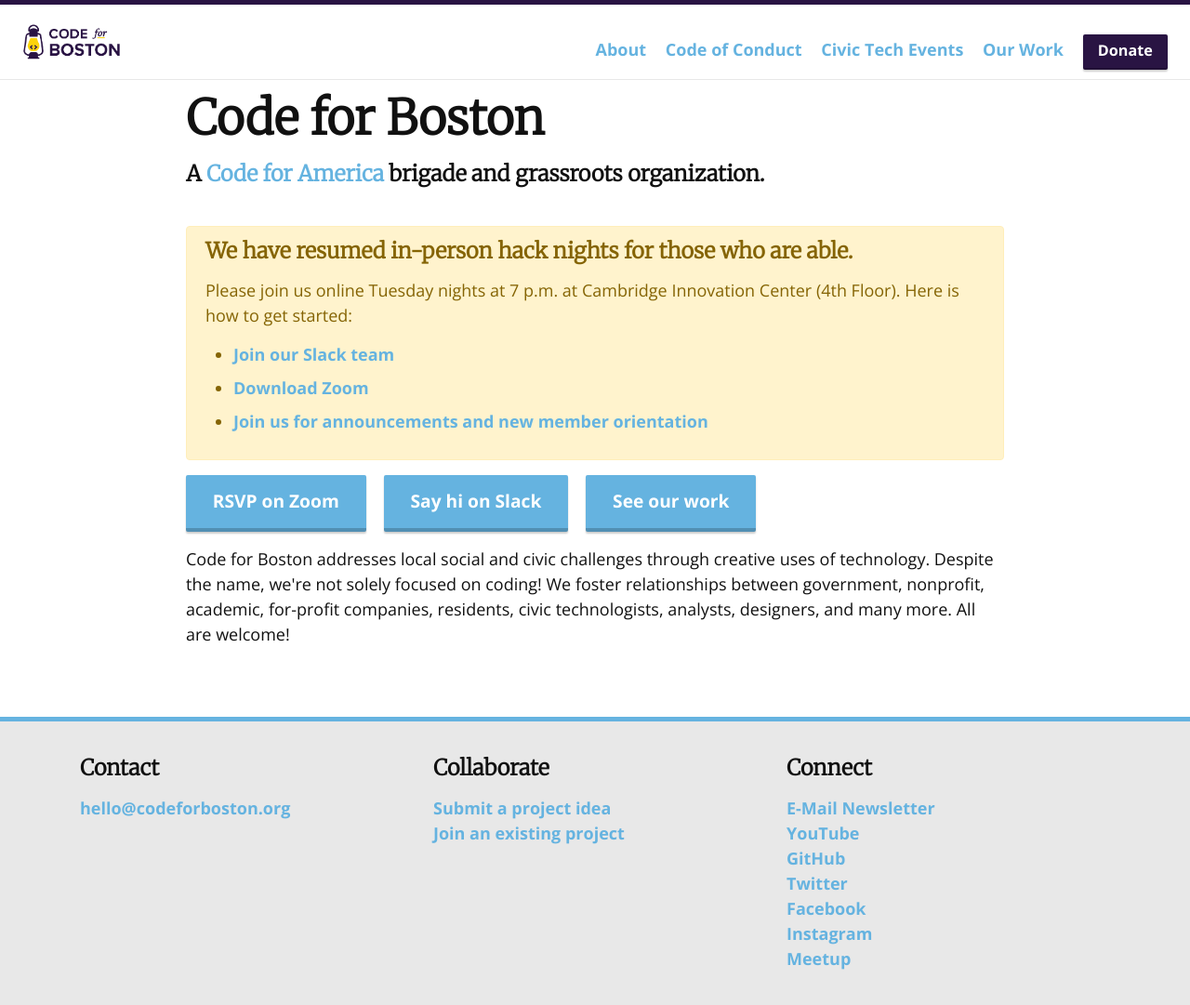
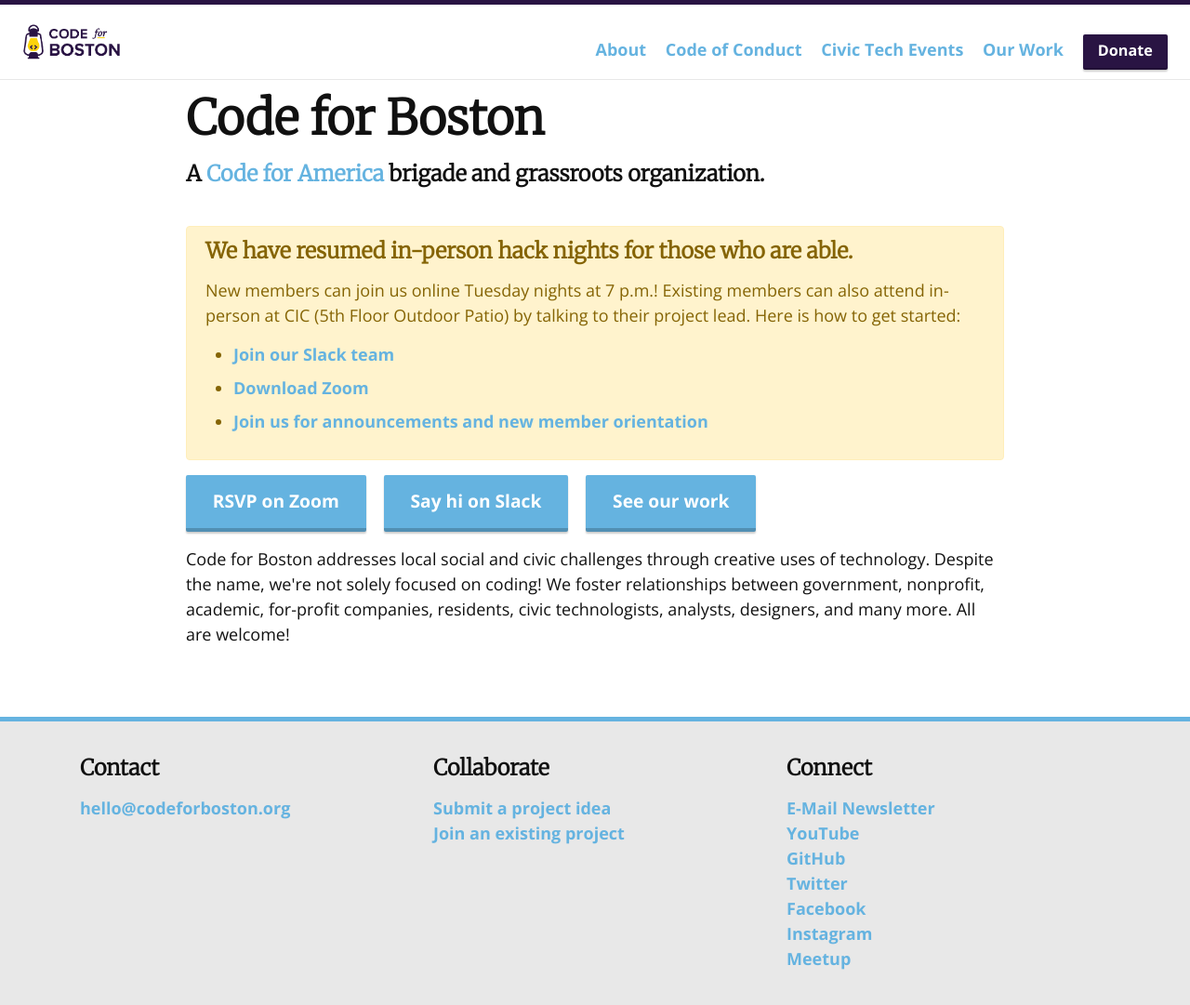
Before and after one commit to codeforboston/codeforboston.org, a Jekyll site: the page built from index.html, in a window 1280 px wide. Shown: the whole page at 93% size. Built offline with Jekyll 4.4.1, drawn with Linux system fonts in a browser that asks for light colours; nearby versions of some CDN libraries.

Commit message:
updated wording

```diff
--- a/index.html
+++ b/index.html
@@ -18,7 +18,7 @@
       We have resumed in-person hack nights for those who are able.
     </h3>
     <p>
-      Please join us online Tuesday nights at 7 p.m. at Cambridge Innovation Center (4th Floor). Here is how to get started:
+      New members can join us online Tuesday nights at 7 p.m.! Existing members can also attend in-person at CIC (5th Floor Outdoor Patio) by talking to their project lead. Here is how to get started:
     </p>
     <ul>
       <li>
```
